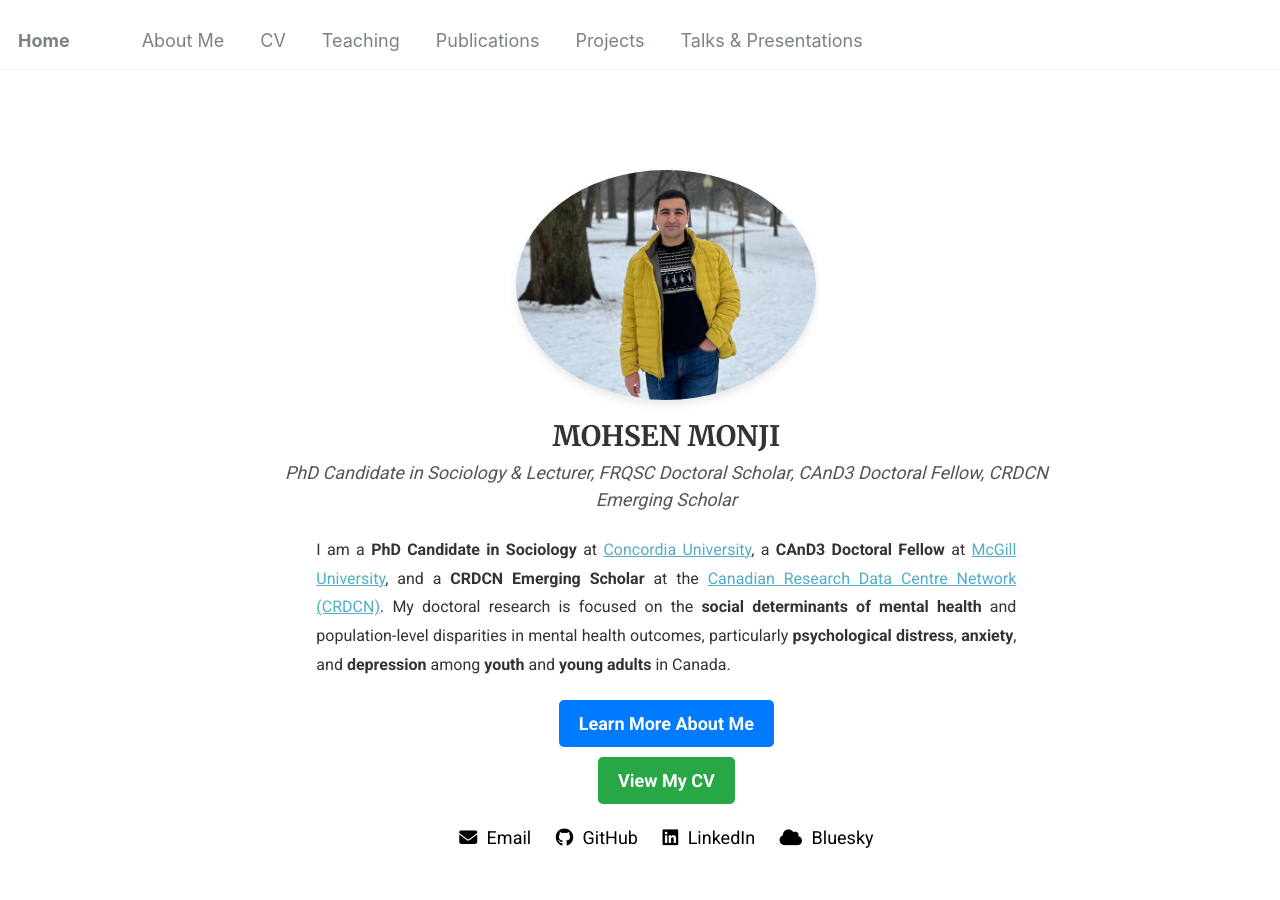
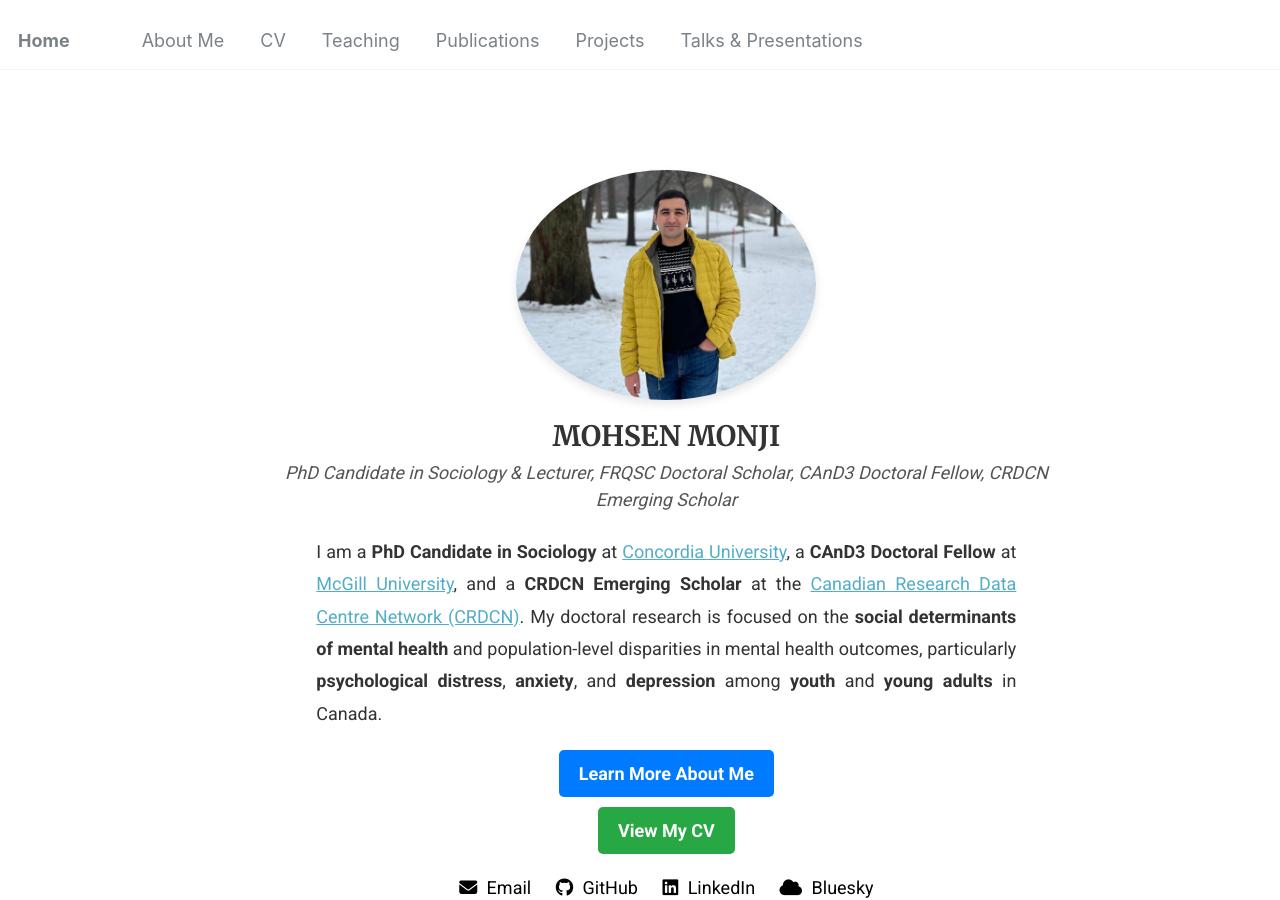
Before and after one commit to Mohsnmonji/mohsnmonji.github.io, a Jekyll site: the page built from _pages/front.md, in a window 1280 px wide and 900 px high. Built offline with Jekyll 4.4.1, drawn with Linux system fonts in a browser that asks for light colours.

Commit message:
Update front.md

```diff
--- a/_pages/front.md
+++ b/_pages/front.md
@@ -20,7 +20,7 @@ hide_avatar: true
   </p>
 
   <!-- Description -->
-  <p style="font-size: 16px; max-width: 700px; margin: 0 auto; color: #333; text-align: justify; line-height: 1.8;">
+  <p style="font-size: 18px; max-width: 700px; margin: 0 auto; color: #333; text-align: justify; line-height: 1.8;">
     I am a <strong>PhD Candidate in Sociology</strong> at <a href="https://www.concordia.ca/artsci/sociology-anthropology.html" target="_blank">Concordia University</a>,
     a <strong>CAnD3 Doctoral Fellow</strong> at <a href="https://www.mcgill.ca/cand3/our-people/fellows-2024-25" target="_blank">McGill University</a>,
     and a <strong>CRDCN Emerging Scholar</strong> at the <a href="https://crdcn.ca" target="_blank">Canadian Research Data Centre Network (CRDCN)</a>.
```
